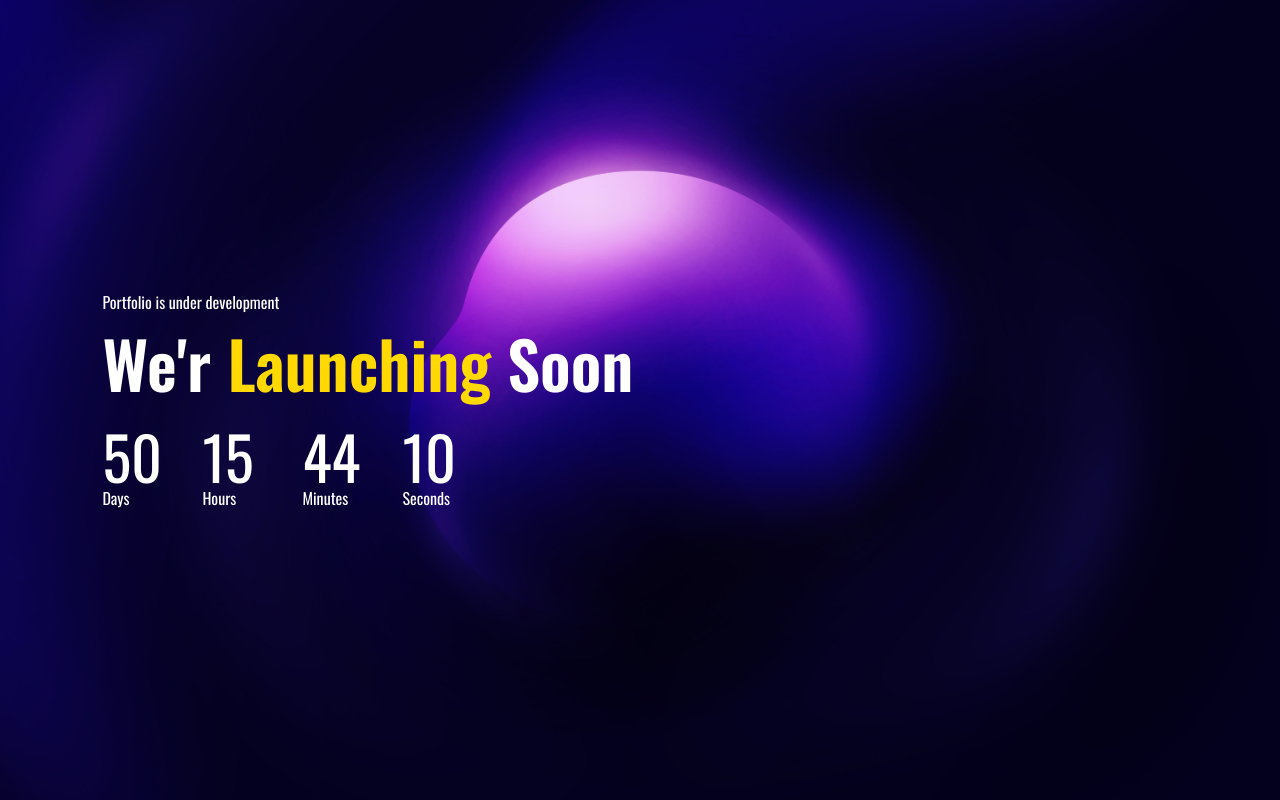
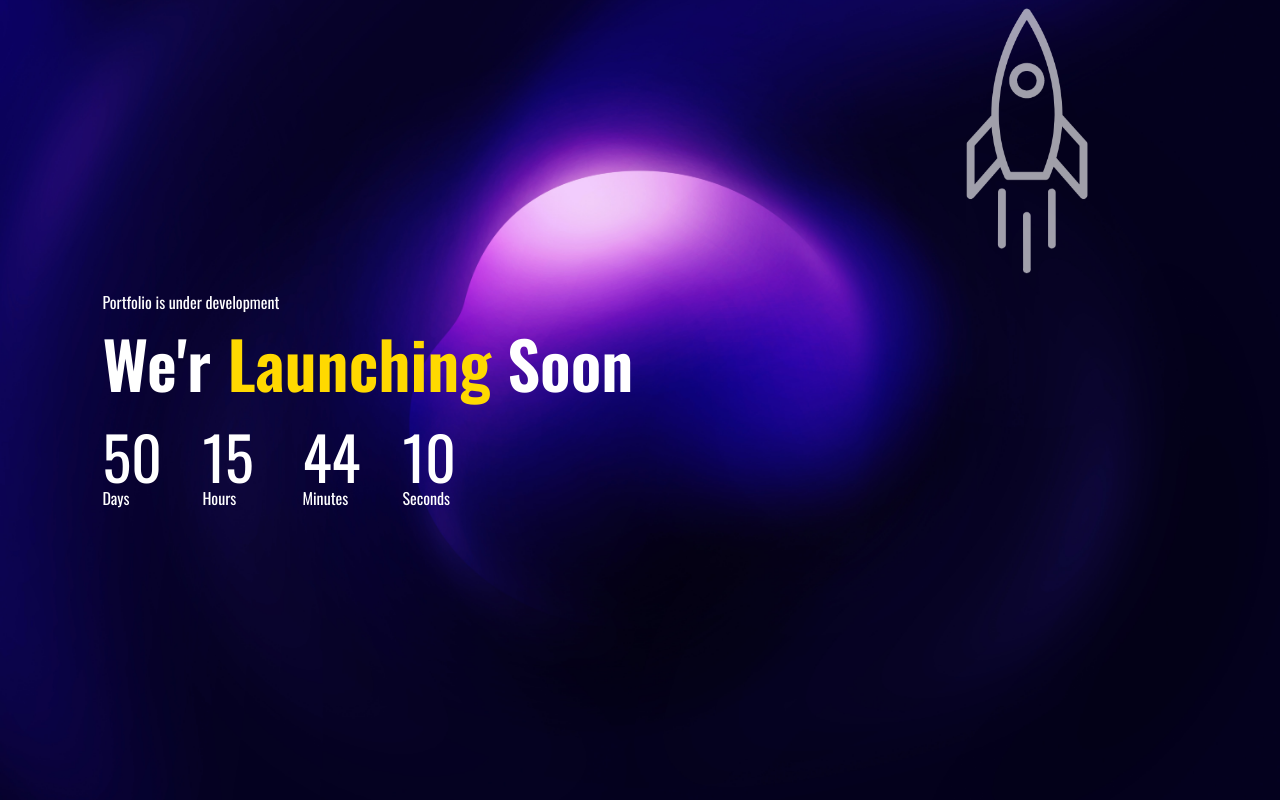
Before and after one commit to udit1211/udit.github.io, a plain HTML site: page index.html in a window 1280 px wide. Drawn offline with nearby package versions, Linux system fonts and the light colour scheme; files whose address does not match are found by name.

Commit message:
Update index.html

```diff
--- a/index.html
+++ b/index.html
@@ -34,7 +34,7 @@
                 </div>
             </div>
         </div>
-        <img src="images/rocket.png" alt="" class="rocket">
+        <img src="rocket.png" alt="" class="rocket">
     </div>
 
     <script>
```
